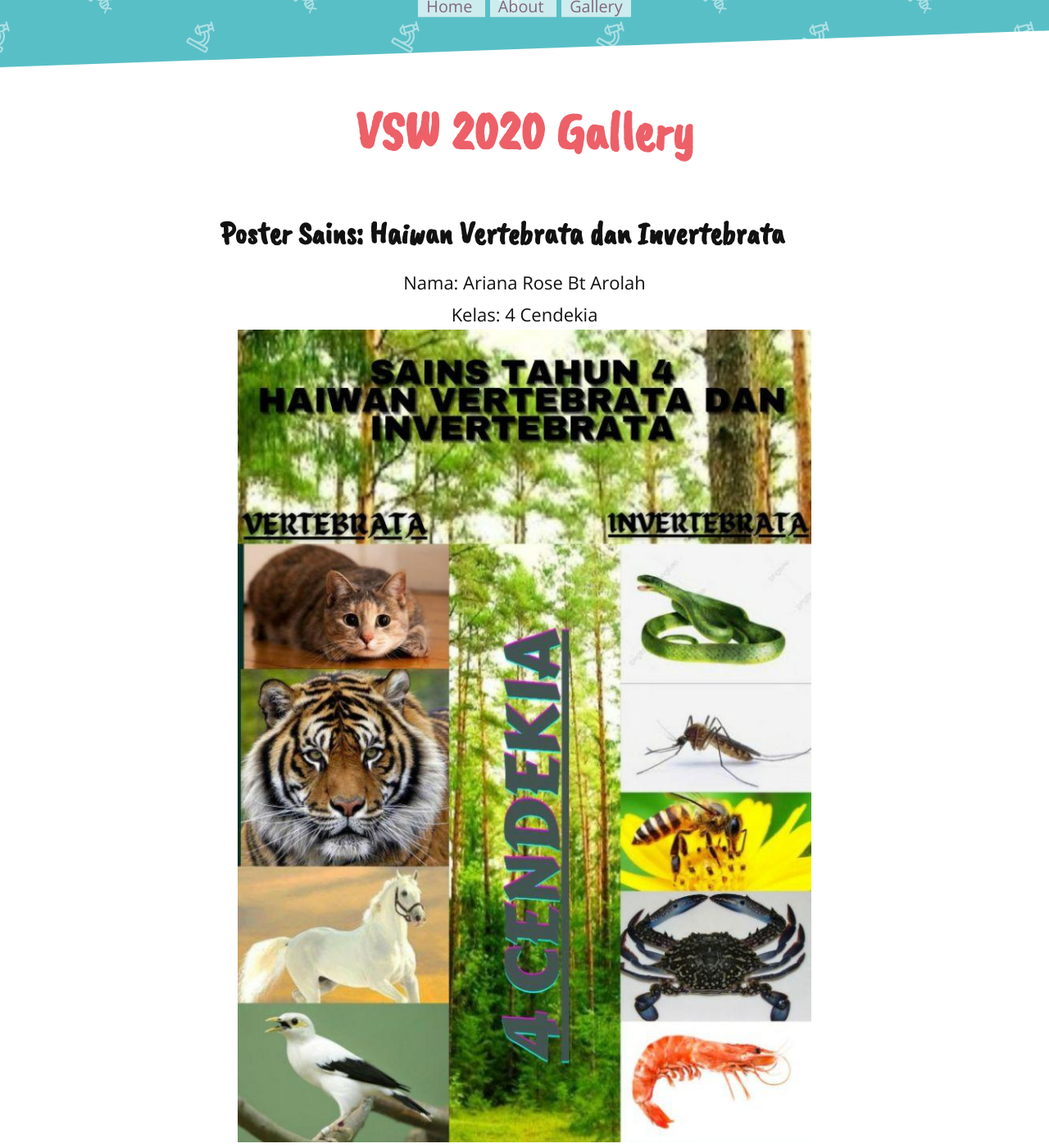
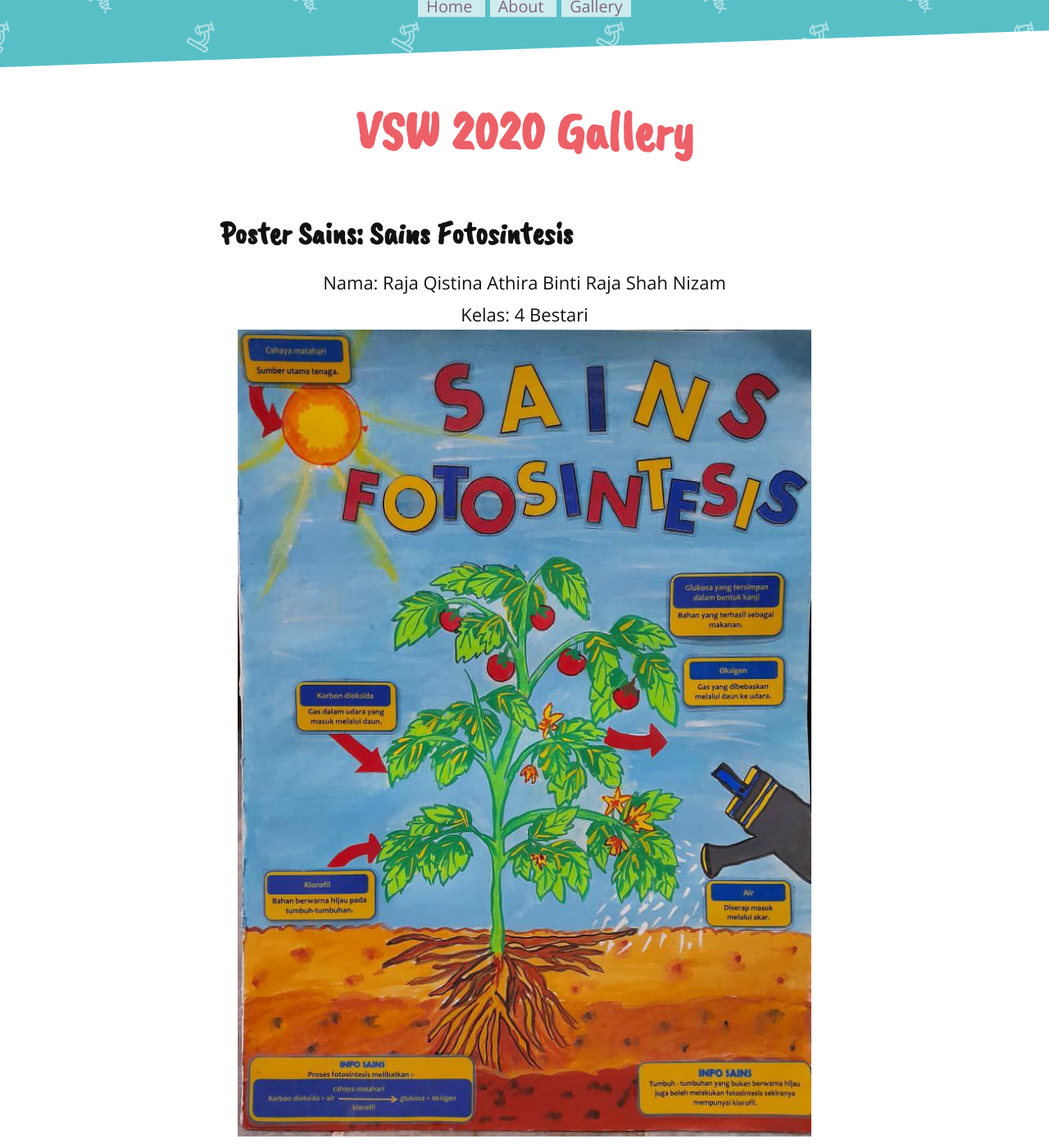
Before and after one commit to evangelistagrace/VSW2020, a Jekyll site: the page built from gallery.md, in a window 1280 px wide and 1400 px high, scrolled down 280 px. Shown: the whole window at 82% size. Built offline with Jekyll 4.4.1, drawn with Linux system fonts in a browser that asks for light colours; nearby versions of some CDN libraries; some of the changed text lies outside the part shown.

Commit message:
Update gallery.md

```diff
--- a/gallery.md
+++ b/gallery.md
@@ -5,6 +5,20 @@ title: VSW Gallery
 
 <div class="post">
     <h1 class="pageTitle">VSW 2020 Gallery</h1>
+    <h3>Poster Sains: Sains Fotosintesis</h3>
+    <center>
+    Nama: Raja Qistina Athira Binti Raja Shah Nizam
+    <br />
+    Kelas: 4 Bestari
+    <center>
+        <img src="{{ '/assets/img/Raja_Poster.jpg'}}" width="700px" alt="">
+    <h3>Poster Sains: Sains Bumi</h3>
+    <center>
+    Nama: Alif Putra
+    <br />
+    Kelas: 4 Bestari
+    <center>
+        <img src="{{ '/assets/img/Alif_Poster.jpg'}}" width="700px" alt="">
     <h3>Poster Sains: Haiwan Vertebrata dan Invertebrata</h3>
     <center>
     Nama: Ariana Rose Bt Arolah
```
